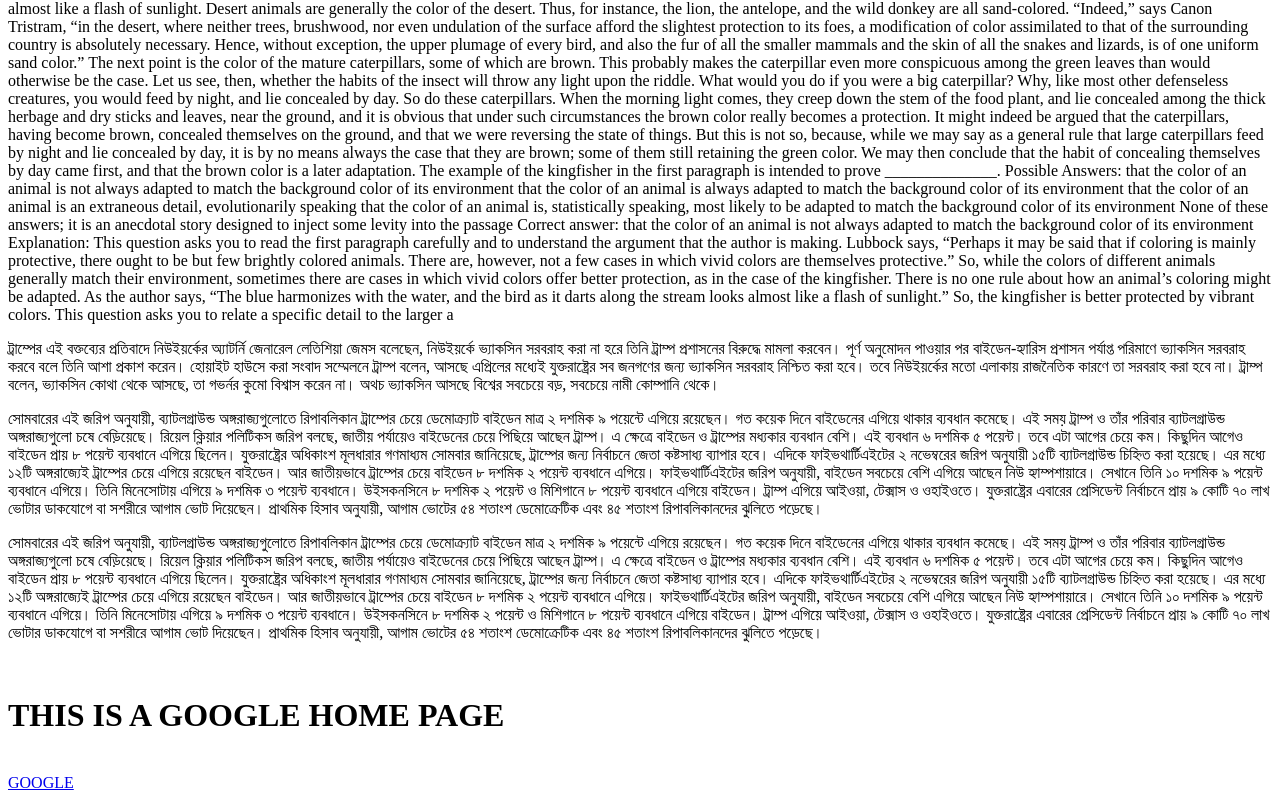
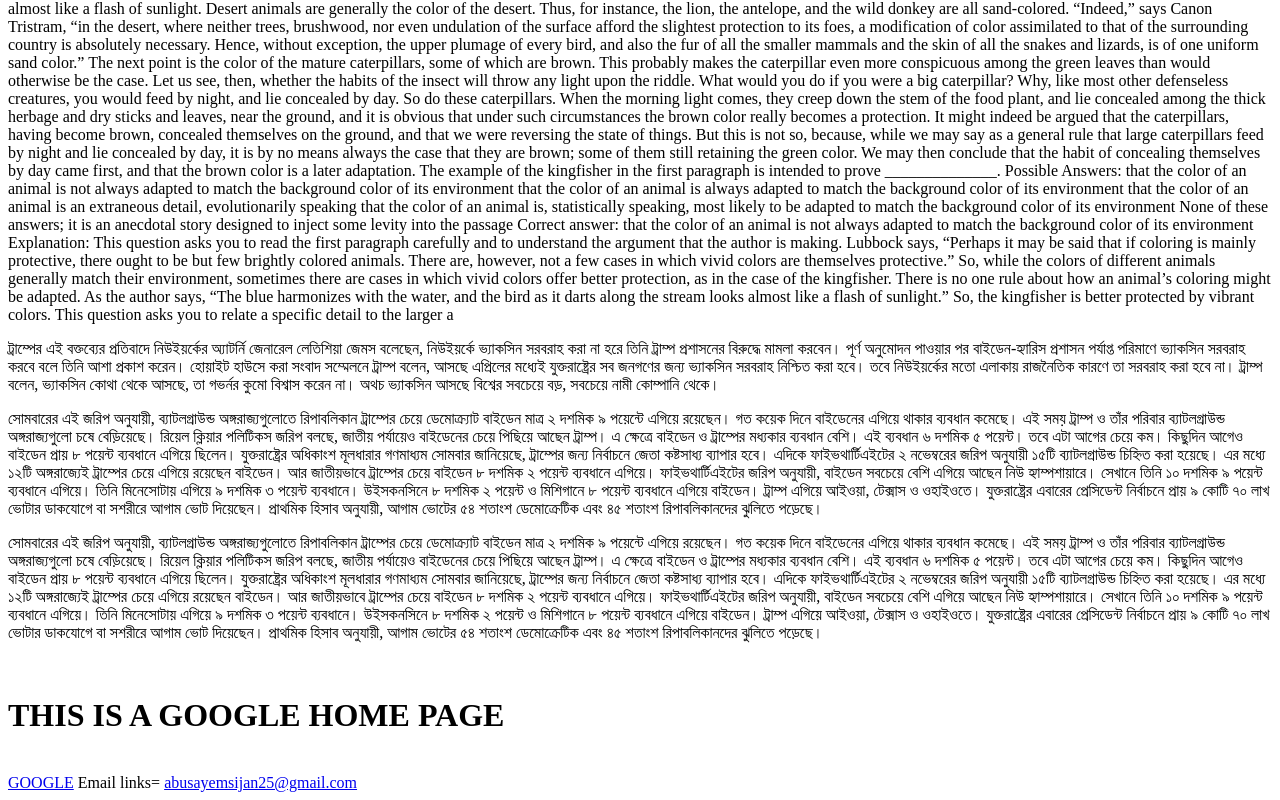
Before and after one commit to SIJAN61/HTML-CSS, a plain HTML site: page links.html in a window 1280 px wide. Shown: the part 572-1372 px from the top of the page. Drawn offline with Linux system fonts and the light colour scheme.

Commit message:
adding email links

```diff
--- a/links.html
+++ b/links.html
@@ -111,5 +111,8 @@
     </p><br/>
      <h1>THIS IS A GOOGLE HOME PAGE</h1> <br>
     <a href="https://www.google.com" target="_blank" title="go to google page">GOOGLE</a>
+
+
+    Email links= <a href="mailto:abusayemsijan25@gmail.com" >abusayemsijan25@gmail.com</a>
 </body>
 </html>
```
